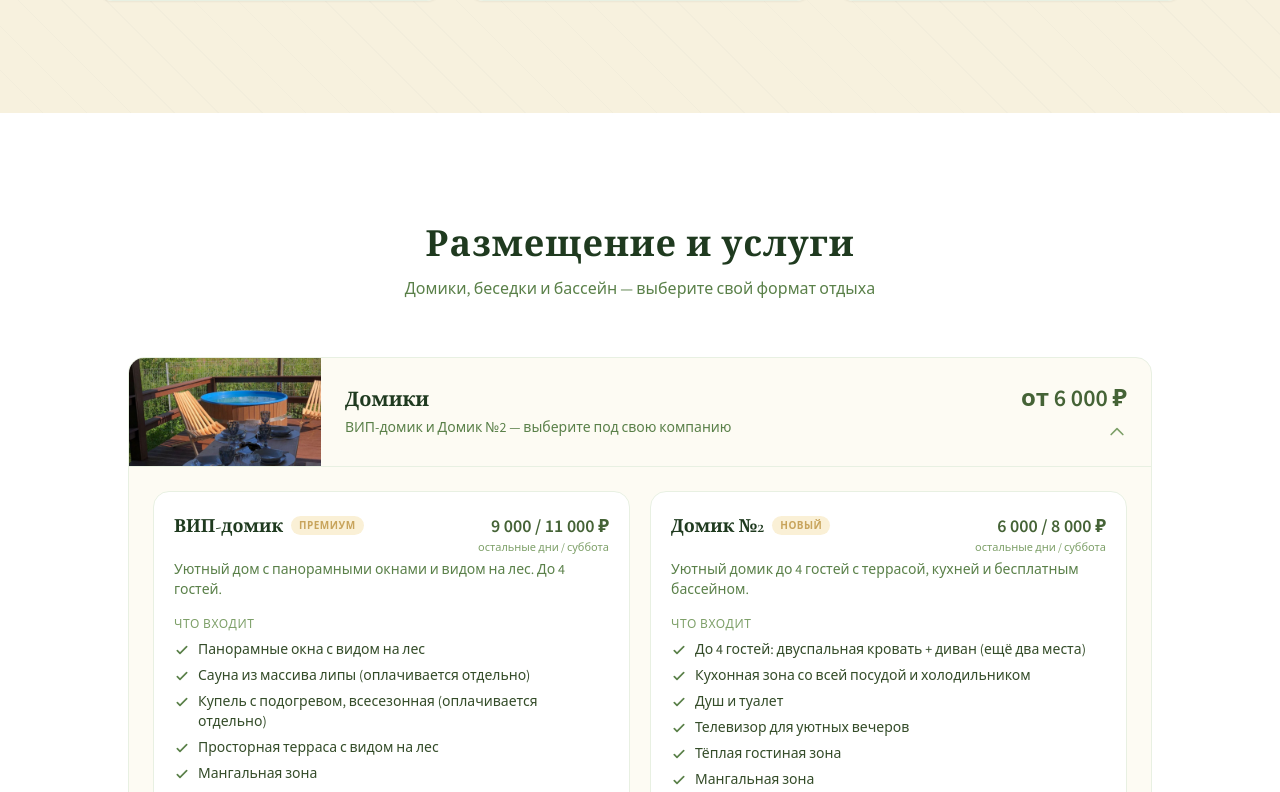
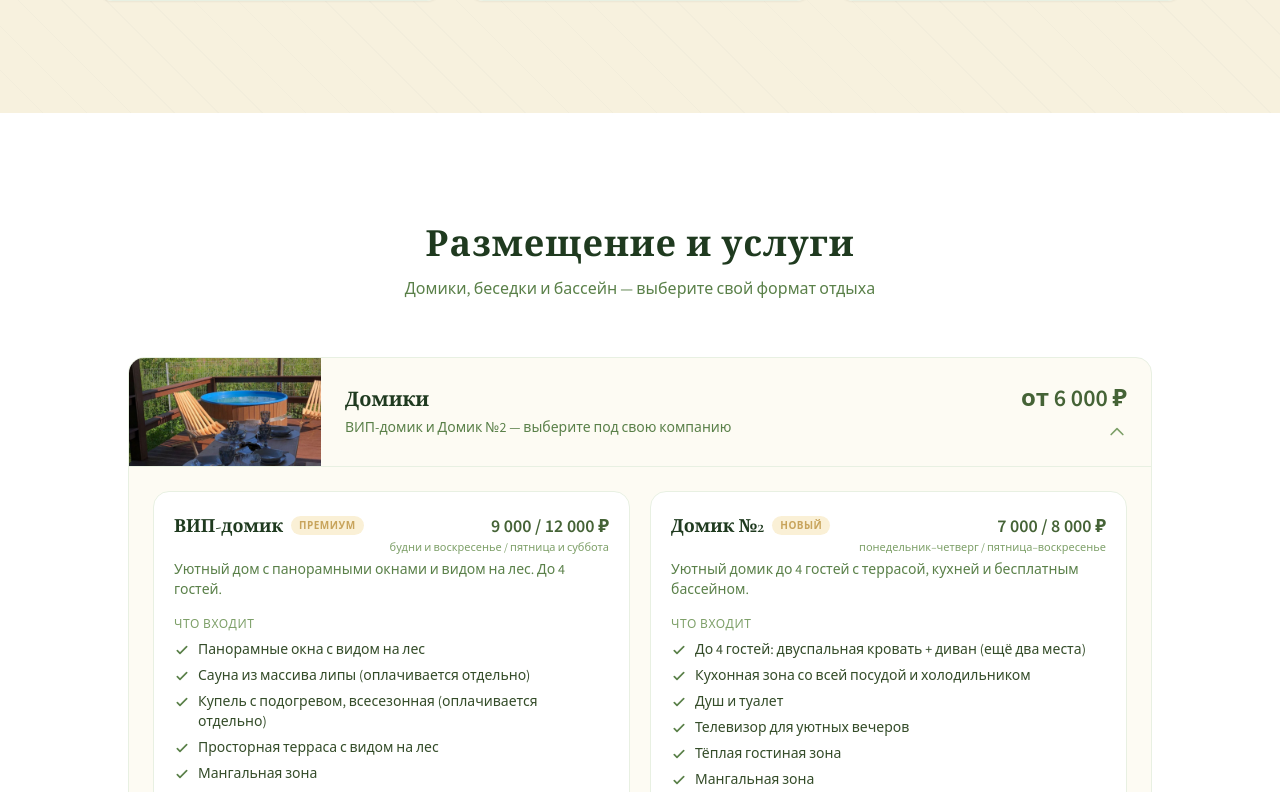
Before and after one commit to grigoryarbuzov/kedr-landing, a React (Vite) app: page / in a window 1280 px wide. Shown: the part 2008-2800 px from the top of the page. Built offline with nearby package versions, Linux system fonts and the light colour scheme.

Commit message:
Improve crawlability and clarify base information

```diff
--- a/index.html
+++ b/index.html
@@ -4,7 +4,15 @@
     <link rel="icon" type="image/png" sizes="32x32" href="/logo-winter.png">
     <meta charset="utf-8" />
     <meta name="viewport" content="width=device-width, initial-scale=1.0" />
-    <title>Кедр — база отдыха</title>
+    <meta name="description" content="База отдыха «Кедр» под Новосибирском: два домика до 4 гостей, баня, купель с подогревом, беседки и открытый бассейн с подогревом. Цены и бронирование." />
+    <link rel="canonical" href="https://kedr-nsk.ru/" />
+    <meta property="og:type" content="website" />
+    <meta property="og:locale" content="ru_RU" />
+    <meta property="og:site_name" content="База отдыха «Кедр»" />
+    <meta property="og:title" content="Кедр — база отдыха под Новосибирском" />
+    <meta property="og:description" content="Домики до 4 гостей, баня, купель и бассейн с подогревом. Цены и бронирование." />
+    <meta property="og:url" content="https://kedr-nsk.ru/" />
+    <title>Кедр — база отдыха под Новосибирском | Домики, баня, купель</title>
 
     <!-- Fonts: Cormorant Garamond (display) + Source Sans 3 (body) -->
     <link rel="preconnect" href="https://fonts.googleapis.com">
--- a/package.json
+++ b/package.json
@@ -4,7 +4,7 @@
   "private": true,
   "scripts": {
     "dev": "vite",
-    "build": "vite build",
+    "build": "vite build && node scripts/prerender.mjs",
     "preview": "vite preview"
   },
   "dependencies": {
--- a/src/App.jsx
+++ b/src/App.jsx
@@ -177,7 +177,7 @@ function Hero({ phone, mounted }) {
         </h1>
 
         <p className={`mt-4 md:mt-6 text-base sm:text-lg md:text-xl text-frost-200/90 max-w-xl mx-auto leading-relaxed font-light ${mounted ? "animate-fade-up-2" : "opacity-0"}`}>
-          Уютная база отдыха с баней, домиками и купелью в&nbsp;окружении сибирской природы
+          База отдыха «Кедр» под Новосибирском: домики до 4 гостей, баня, купель и открытый бассейн с подогревом
         </p>
 
         <div className={`mt-8 md:mt-10 flex flex-col sm:flex-row justify-center gap-4 ${mounted ? "animate-fade-up-3" : "opacity-0"}`}>
@@ -375,8 +375,8 @@ function Gallery() {
 const VIP = {
   name: "ВИП-домик",
   tag: "Премиум",
-  price: "9 000 / 11 000 ₽",
-  priceUnit: "остальные дни / суббота",
+  price: "9 000 / 12 000 ₽",
+  priceUnit: "будни и воскресенье / пятница и суббота",
   desc: "Уютный дом с панорамными окнами и видом на лес. До 4 гостей.",
   features: [
     "Панорамные окна с видом на лес",
@@ -393,7 +393,7 @@ const VIP = {
   ],
   extras: [
     { label: "Баня", value: "3 000 ₽" },
-    { label: "Купель с подогревом", value: "5 000 ₽" },
+    { label: "Купель с подогревом", value: "3 500 ₽ летом / 5 000 ₽ зимой" },
   ],
   promo: "При заказе бани купель в подарок",
   photos: [
@@ -409,16 +409,16 @@ const VIP = {
     "/objects/vip-fire.jpg",
   ],
   rates: [
-    { label: "Все дни, кроме субботы", value: "9 000 ₽ / сутки" },
-    { label: "Суббота", value: "11 000 ₽ / сутки" },
+    { label: "Будни и воскресенье", value: "9 000 ₽ / сутки" },
+    { label: "Пятница и суббота", value: "12 000 ₽ / сутки" },
   ],
 };
 
 const CABIN2 = {
   name: "Домик №2",
   tag: "Новый",
-  price: "6 000 / 8 000 ₽",
-  priceUnit: "остальные дни / суббота",
+  price: "7 000 / 8 000 ₽",
+  priceUnit: "понедельник–четверг / пятница–воскресенье",
   desc: "Уютный домик до 4 гостей с террасой, кухней и бесплатным бассейном.",
   features: [
     "До 4 гостей: двуспальная кровать + диван (ещё два места)",
@@ -441,8 +441,8 @@ const CABIN2 = {
     "/objects/cabin2-shower.jpg",
   ],
   rates: [
-    { label: "Все дни, кроме субботы", value: "6 000 ₽ / сутки" },
-    { label: "Суббота", value: "8 000 ₽ / сутки" },
+    { label: "Понедельник–четверг", value: "7 000 ₽ / сутки" },
+    { label: "Пятница–воскресенье", value: "8 000 ₽ / сутки" },
   ],
 };
 
@@ -878,18 +878,9 @@ export default function KedrLanding() {
   const phone = "+7-913-136-30-71";
   const address = "СНТ Вера, Тихая улица, 17/2";
 
-  const prices = [
-    { title: "ВИП-домик", desc: "Панорамные окна, сауна из липы, купель с подогревом, терраса с видом на лес. Суббота — 11 000 ₽, остальные дни — 9 000 ₽. При заказе бани купель в подарок", price: "9 000 / 11 000 ₽", unit: "остальные дни / суббота" },
-    { title: "Домик №2", desc: "Уютный домик до 4 гостей: кухня, ТВ, душ, терраса, бесплатный бассейн", price: "6 000 / 8 000 ₽", unit: "остальные дни / суббота" },
-    { title: "Беседки", desc: "Большая до 25 человек и малая с тёплой зоной. С 6-го часа — 800 ₽/час", price: "от 800 ₽", unit: "за час" },
-    { title: "Бассейн", desc: "Большой открытый бассейн — бесплатно для гостей домиков и при бронировании беседки", price: "Бесплатно", unit: "для гостей" },
-    { title: "Баня", desc: "Для ВИП-домика: при заказе бани купель в подарок", price: "3 000 ₽", unit: "доп. услуга" },
-    { title: "Купель", desc: "Открытая купель на свежем воздухе", price: "5 000 ₽", unit: "доп. услуга" },
-  ];
-
   const meta = {
-    title: "Кедр — база отдыха | Баня, домик, купель | Новосибирск",
-    description: "Кедр — уютная база отдыха с баней, домиками и купелью в сибирском лесу. Забронируй отдых под Новосибирском!",
+    title: "Кедр — база отдыха под Новосибирском | Домики, баня, купель",
+    description: "База отдыха «Кедр» под Новосибирском: два домика до 4 гостей, баня, купель с подогревом, беседки и открытый бассейн с подогревом. Цены и бронирование.",
     keywords: "база отдыха, баня, домик, купель, Кедр, Новосибирск, аренда домика, отдых на природе",
   };
 
--- a/src/Feedbacks.jsx
+++ b/src/Feedbacks.jsx
@@ -31,8 +31,15 @@ function StarRating() {
 export default function Feedbacks() {
   const sectionRef = useRef(null);
   const [page, setPage] = useState(0);
-  const perPage = typeof window !== "undefined" && window.innerWidth < 640 ? 1 : window.innerWidth < 1024 ? 2 : 3;
+  const [perPage, setPerPage] = useState(3);
   const totalPages = Math.ceil(REVIEWS.length / perPage);
+
+  useEffect(() => {
+    const updatePerPage = () => setPerPage(window.innerWidth < 640 ? 1 : window.innerWidth < 1024 ? 2 : 3);
+    updatePerPage();
+    window.addEventListener("resize", updatePerPage);
+    return () => window.removeEventListener("resize", updatePerPage);
+  }, []);
 
   useEffect(() => {
     const el = sectionRef.current;
--- a/src/index.css
+++ b/src/index.css
@@ -7,12 +7,12 @@ body { @apply bg-snow-50 text-frost-900 font-body; }
 .container { @apply max-w-6xl mx-auto; }
 
 /* Section reveal on scroll */
-.reveal {
+.js-ready .reveal {
   opacity: 0;
   transform: translateY(40px);
   transition: opacity 0.7s ease-out, transform 0.7s ease-out;
 }
-.reveal.visible {
+.js-ready .reveal.visible {
   opacity: 1;
   transform: translateY(0);
 }
--- a/src/main.jsx
+++ b/src/main.jsx
@@ -1,6 +1,7 @@
 import React from 'react'
-import { createRoot } from 'react-dom/client'
+import { hydrateRoot } from 'react-dom/client'
 import KedrLanding from './App'
 import './index.css'
 
-createRoot(document.getElementById('root')).render(<KedrLanding />)
+document.documentElement.classList.add('js-ready')
+hydrateRoot(document.getElementById('root'), <KedrLanding />)
```
Also changed, not shown: scripts/prerender.mjs (added, +22 -0 lines), public/robots.txt (added), 1 other file (tests, documents, lock files or other folders).
